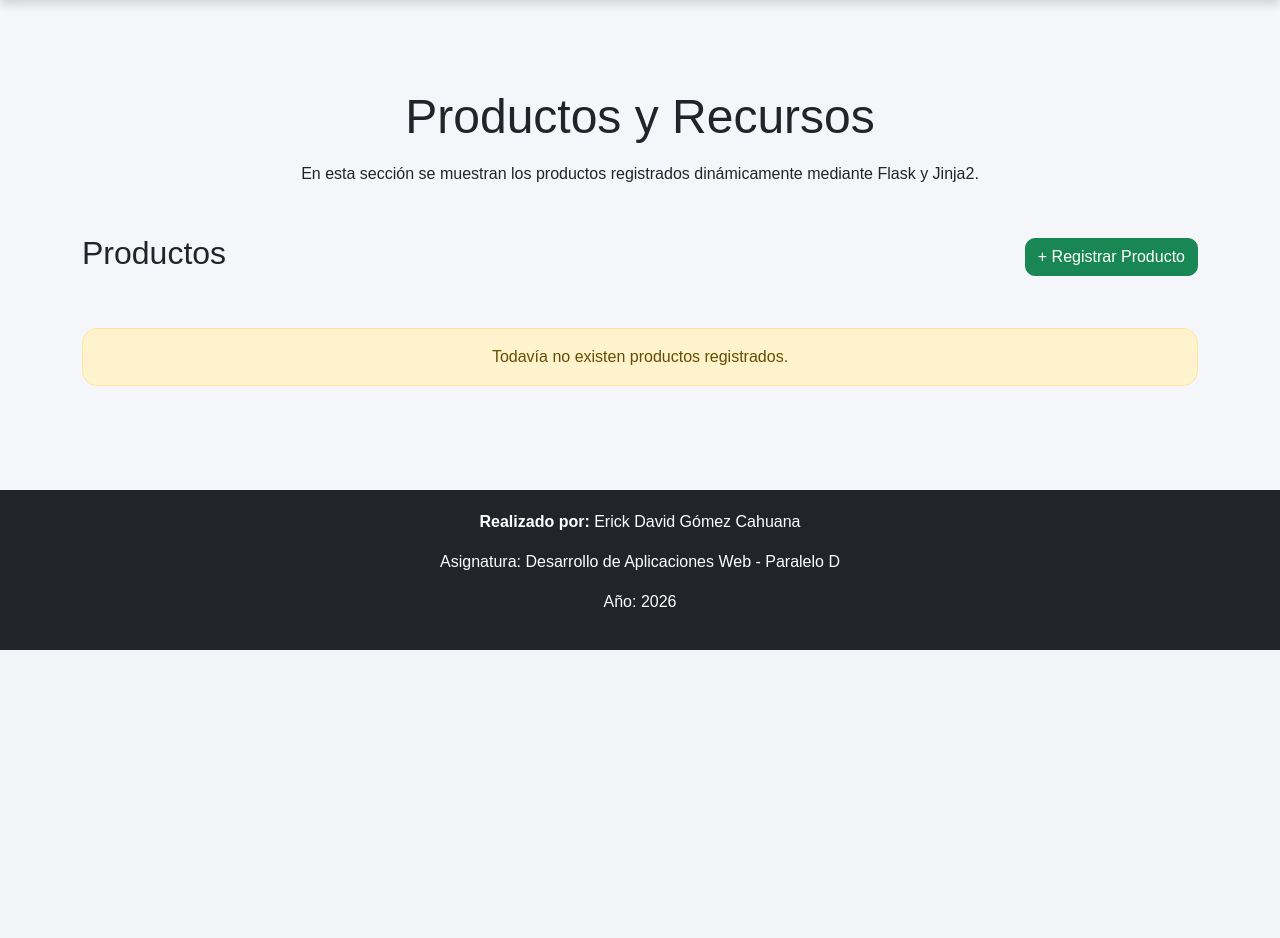
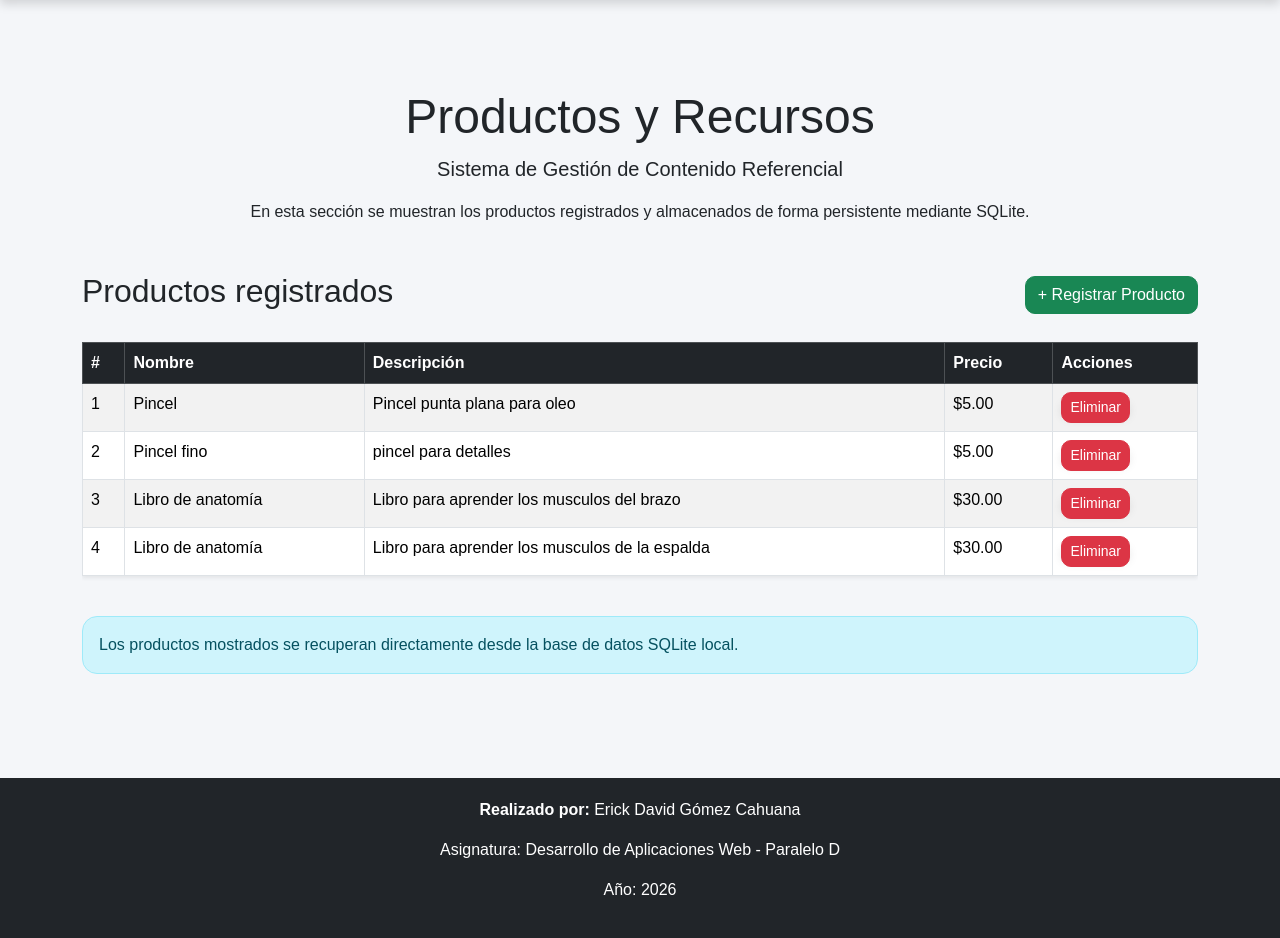
Before and after one commit to ErickGomezDC/2026-Desarrollo-de-aplicaciones-web-Gomez-Erick, a Flask app: page /productos in a window 1280 px wide. Shown: the part 232-1170 px from the top of the page. Before the commit the page ends 882 px from the top, so only its background shows below. Run offline with Flask 3, Linux system fonts and the light colour scheme; data comes from the database, SQL or seed files in the repository; both versions use the stored data as it was after the commit.

Commit message:
Tarea Semana 12

```diff
--- a/app.py
+++ b/app.py
@@ -1,4 +1,6 @@
 from flask import Flask, render_template, redirect, url_for, flash
+import sqlite3
+import os
 
 from forms.producto_form import ProductoForm
 from forms.cliente_form import ClienteForm
@@ -8,35 +10,49 @@ from forms.facturacion_form import FacturacionForm
 
 app = Flask(__name__)
 
-# ==========================================
-# CONFIGURACIÓN DE FLASK-WTF Y CSRF
-# ==========================================
-
 app.config["SECRET_KEY"] = "clave-secreta-proyecto-2026"
 
 
 # ==========================================
-# LISTAS TEMPORALES
-# Los datos se mantienen mientras Flask
-# esté ejecutándose.
+# CONFIGURACIÓN DE LA BASE DE DATOS
 # ==========================================
 
-productos_registrados = []
+BASE_DIR = os.path.dirname(os.path.abspath(__file__))
+DATA_DIR = os.path.join(BASE_DIR, "data")
+DATABASE = os.path.join(DATA_DIR, "ferreteria.db")
 
-clientes_registrados = []
 
-proveedores_registrados = []
+def get_db_connection():
+    conn = sqlite3.connect(DATABASE)
+    conn.row_factory = sqlite3.Row
+    return conn
 
-facturas_registradas = []
+
+def init_db():
+
+    os.makedirs(DATA_DIR, exist_ok=True)
+
+    conn = get_db_connection()
+
+    conn.execute("""
+        CREATE TABLE IF NOT EXISTS productos (
+            id INTEGER PRIMARY KEY AUTOINCREMENT,
+            nombre TEXT NOT NULL,
+            descripcion TEXT NOT NULL,
+            precio REAL NOT NULL
+        )
+    """)
+
+    conn.commit()
+    conn.close()
 
 
 # ==========================================
-# RUTA PRINCIPAL
+# INICIO
 # ==========================================
 
 @app.route("/")
 def inicio():
-
     return render_template("index.html")
 
 
@@ -47,14 +63,23 @@ def inicio():
 @app.route("/productos")
 def productos():
 
+    conn = get_db_connection()
+
+    productos = conn.execute("""
+        SELECT id, nombre, descripcion, precio
+        FROM productos
+        ORDER BY id ASC
+    """).fetchall()
+
+    conn.close()
+
     return render_template(
         "productos.html",
-        productos=productos_registrados
+        productos=productos
     )
 
-
 # ==========================================
-# FORMULARIO DE PRODUCTOS
+# REGISTRAR PRODUCTO
 # ==========================================
 
 @app.route("/productos/nuevo", methods=["GET", "POST"])
@@ -64,18 +89,28 @@ def formulario_producto():
 
     if form.validate_on_submit():
 
-        producto = {
-            "nombre": form.nombre.data,
-            "descripcion": form.descripcion.data,
-            "precio": form.precio.data
-        }
+        nombre = form.nombre.data
+        descripcion = form.descripcion.data
+        precio = float(form.precio.data)
 
-        productos_registrados.append(producto)
+        conn = get_db_connection()
 
-        print("Producto recibido:")
-        print("Nombre:", producto["nombre"])
-        print("Descripción:", producto["descripcion"])
-        print("Precio:", producto["precio"])
+        conn.execute(
+            """
+            INSERT INTO productos
+            (nombre, descripcion, precio)
+            VALUES (?, ?, ?)
+            """,
+            (nombre, descripcion, precio)
+        )
+
+        conn.commit()
+        conn.close()
+
+        print("Producto guardado en SQLite:")
+        print("Nombre:", nombre)
+        print("Descripción:", descripcion)
+        print("Precio:", precio)
 
         flash("Producto registrado correctamente.", "success")
 
@@ -88,21 +123,35 @@ def formulario_producto():
 
 
 # ==========================================
+# ELIMINAR PRODUCTO
+# ==========================================
+
+@app.route("/productos/eliminar/<int:id>", methods=["POST"])
+def eliminar_producto(id):
+
+    conn = get_db_connection()
+
+    conn.execute(
+        "DELETE FROM productos WHERE id = ?",
+        (id,)
+    )
+
+    conn.commit()
+    conn.close()
+
+    flash("Producto eliminado correctamente.", "success")
+
+    return redirect(url_for("productos"))
+
+
+# ==========================================
 # CLIENTES
 # ==========================================
 
 @app.route("/clientes")
 def clientes():
+    return render_template("clientes.html")
 
-    return render_template(
-        "clientes.html",
-        clientes=clientes_registrados
-    )
-
-
-# ==========================================
-# FORMULARIO DE CLIENTES
-# ==========================================
 
 @app.route("/clientes/nuevo", methods=["GET", "POST"])
 def formulario_cliente():
@@ -111,18 +160,14 @@ def formulario_cliente():
 
     if form.validate_on_submit():
 
-        cliente = {
-            "nombre": form.nombre.data,
-            "correo": form.correo.data,
-            "telefono": form.telefono.data
-        }
-
-        clientes_registrados.append(cliente)
+        nombre = form.nombre.data
+        correo = form.correo.data
+        telefono = form.telefono.data
 
         print("Cliente recibido:")
-        print("Nombre:", cliente["nombre"])
-        print("Correo:", cliente["correo"])
-        print("Teléfono:", cliente["telefono"])
+        print("Nombre:", nombre)
+        print("Correo:", correo)
+        print("Teléfono:", telefono)
 
         flash("Cliente registrado correctamente.", "success")
 
@@ -140,16 +185,8 @@ def formulario_cliente():
 
 @app.route("/proveedores")
 def proveedores():
+    return render_template("proveedores.html")
 
-    return render_template(
-        "proveedores.html",
-        proveedores=proveedores_registrados
-    )
-
-
-# ==========================================
-# FORMULARIO DE PROVEEDORES
-# ==========================================
 
 @app.route("/proveedores/nuevo", methods=["GET", "POST"])
 def formulario_proveedor():
@@ -158,18 +195,14 @@ def formulario_proveedor():
 
     if form.validate_on_submit():
 
-        proveedor = {
-            "nombre": form.nombre.data,
-            "correo": form.correo.data,
-            "telefono": form.telefono.data
-        }
-
-        proveedores_registrados.append(proveedor)
+        nombre = form.nombre.data
+        correo = form.correo.data
+        telefono = form.telefono.data
 
         print("Proveedor recibido:")
-        print("Nombre:", proveedor["nombre"])
-        print("Correo:", proveedor["correo"])
-        print("Teléfono:", proveedor["telefono"])
+        print("Nombre:", nombre)
+        print("Correo:", correo)
+        print("Teléfono:", telefono)
 
         flash("Proveedor registrado correctamente.", "success")
 
@@ -187,16 +220,8 @@ def formulario_proveedor():
 
 @app.route("/facturacion")
 def facturacion():
+    return render_template("facturacion.html")
 
-    return render_template(
-        "facturacion.html",
-        facturas=facturas_registradas
-    )
-
-
-# ==========================================
-# FORMULARIO DE FACTURACIÓN
-# ==========================================
 
 @app.route("/facturacion/nuevo", methods=["GET", "POST"])
 def formulario_facturacion():
@@ -205,20 +230,16 @@ def formulario_facturacion():
 
     if form.validate_on_submit():
 
-        factura = {
-            "cliente": form.cliente.data,
-            "producto": form.producto.data,
-            "cantidad": form.cantidad.data,
-            "total": form.total.data
-        }
-
-        facturas_registradas.append(factura)
+        cliente = form.cliente.data
+        producto = form.producto.data
+        cantidad = form.cantidad.data
+        total = form.total.data
 
         print("Factura recibida:")
-        print("Cliente:", factura["cliente"])
-        print("Producto:", factura["producto"])
-        print("Cantidad:", factura["cantidad"])
-        print("Total:", factura["total"])
+        print("Cliente:", cliente)
+        print("Producto:", producto)
+        print("Cantidad:", cantidad)
+        print("Total:", total)
 
         flash("Factura registrada correctamente.", "success")
 
@@ -235,4 +256,7 @@ def formulario_facturacion():
 # ==========================================
 
 if __name__ == "__main__":
+
+    init_db()
+
     app.run(debug=True)
--- a/templates/productos.html
+++ b/templates/productos.html
@@ -8,6 +8,10 @@ Productos - Sistema Referencial
 
 <section class="container py-5">
 
+    <!-- ========================================== -->
+    <!-- TÍTULO -->
+    <!-- ========================================== -->
+
     <div class="text-center mb-5">
 
         <h2 class="display-5">
@@ -15,45 +19,39 @@ Productos - Sistema Referencial
         </h2>
 
         <p class="lead">
-            {{ nombre_sistema }}
+            Sistema de Gestión de Contenido Referencial
         </p>
 
         <p>
             En esta sección se muestran los productos registrados
-            dinámicamente mediante Flask y Jinja2.
+            y almacenados de forma persistente mediante SQLite.
         </p>
 
     </div>
 
 
-    <div class="d-flex justify-content-between align-items-center mb-4">
+    <!-- ========================================== -->
+    <!-- MENSAJES -->
+    <!-- ========================================== -->
 
-        <h2>
-            Productos
-        </h2>
+    {% with messages = get_flashed_messages(with_categories=true) %}
 
-        <a
-            href="{{ url_for('formulario_producto') }}"
-            class="btn btn-success">
+        {% if messages %}
 
-            + Registrar Producto
+            {% for category, message in messages %}
 
-        </a>
+                <div
+                    class="alert alert-{{ category }} alert-dismissible fade show"
+                    role="alert"
+                >
 
-    </div>
+                    {{ message }}
 
-
-    <!-- MENSAJES -->
-
-    {% with mensajes = get_flashed_messages(with_categories=true) %}
-
-        {% if mensajes %}
-
-            {% for categoria, mensaje in mensajes %}
-
-                <div class="alert alert-{{ categoria }}" role="alert">
-
-                    {{ mensaje }}
+                    <button
+                        type="button"
+                        class="btn-close"
+                        data-bs-dismiss="alert"
+                    ></button>
 
                 </div>
 
@@ -64,76 +62,140 @@ Productos - Sistema Referencial
     {% endwith %}
 
 
-    <!-- PRODUCTOS REGISTRADOS -->
+    <!-- ========================================== -->
+    <!-- ENCABEZADO -->
+    <!-- ========================================== -->
+
+    <div class="d-flex justify-content-between align-items-center mb-4">
+
+        <h2>
+            Productos registrados
+        </h2>
+
+        <a
+            href="{{ url_for('formulario_producto') }}"
+            class="btn btn-success"
+        >
+            + Registrar Producto
+        </a>
+
+    </div>
+
+
+    <!-- ========================================== -->
+    <!-- TABLA DE PRODUCTOS -->
+    <!-- ========================================== -->
 
     {% if productos %}
 
-        <div class="row g-4">
+        <div class="table-responsive">
 
-            {% for producto in productos %}
+            <table class="table table-striped table-hover table-bordered shadow-sm">
 
-                <div class="col-md-6 col-lg-4">
+                <thead class="table-dark">
 
-                    <div class="card shadow h-100">
+                    <tr>
 
-                        <div class="card-body">
+                        <th>#</th>
 
-                            <h5 class="card-title">
+                        <th>Nombre</th>
 
-                                {{ producto.nombre }}
+                        <th>Descripción</th>
 
-                            </h5>
+                        <th>Precio</th>
 
-                            <p class="card-text">
+                        <th>Acciones</th>
 
-                                {{ producto.descripcion }}
+                    </tr>
 
-                            </p>
+                </thead>
 
-                            <p class="fw-bold">
 
-                                Precio:
-                                ${{ producto.precio }}
+                <tbody>
 
-                            </p>
+                    {% for producto in productos %}
 
-                            <span class="badge bg-success">
+                        <tr>
 
-                                Registrado
+                            <!--
+                            Número visual según la posición
+                            del producto en la lista
+                            -->
 
-                            </span>
+                            <td>
+                                {{ loop.index }}
+                            </td>
 
-                        </div>
 
-                    </div>
+                            <td>
+                                {{ producto["nombre"] }}
+                            </td>
 
-                </div>
 
-            {% endfor %}
+                            <td>
+                                {{ producto["descripcion"] }}
+                            </td>
 
-        </div>
 
-        <div class="alert alert-success text-center mt-5">
+                            <td>
+                                ${{ "%.2f"|format(producto["precio"]) }}
+                            </td>
 
-            Actualmente existen
 
-            <strong>{{ productos|length }}</strong>
+                            <td>
 
-            productos registrados.
+                                <!-- BOTÓN ELIMINAR -->
+
+                                <form
+                                    action="{{ url_for('eliminar_producto', id=producto['id']) }}"
+                                    method="POST"
+                                    onsubmit="return confirm('¿Estás seguro de eliminar este producto?');"
+                                    style="display: inline; margin: 0; padding: 0; background: transparent; border: none;"
+                                >
+
+                                    <button
+                                        type="submit"
+                                        class="btn btn-danger btn-sm"
+                                    >
+                                        Eliminar
+                                    </button>
+
+                                </form>
+
+                            </td>
+
+                        </tr>
+
+                    {% endfor %}
+
+                </tbody>
+
+            </table>
 
         </div>
 
     {% else %}
 
-        <div class="alert alert-warning text-center mt-5">
+        <div class="alert alert-warning text-center">
 
-            Todavía no existen productos registrados.
+            Todavía no hay productos registrados.
 
         </div>
 
     {% endif %}
 
 
+    <!-- ========================================== -->
+    <!-- INFORMACIÓN -->
+    <!-- ========================================== -->
+
+    <div class="alert alert-info mt-4">
+
+        Los productos mostrados se recuperan directamente
+        desde la base de datos SQLite local.
+
+    </div>
+
 </section>
 
 {% endblock %}
```
Also changed, not shown: data/ferreteria.db (added).
